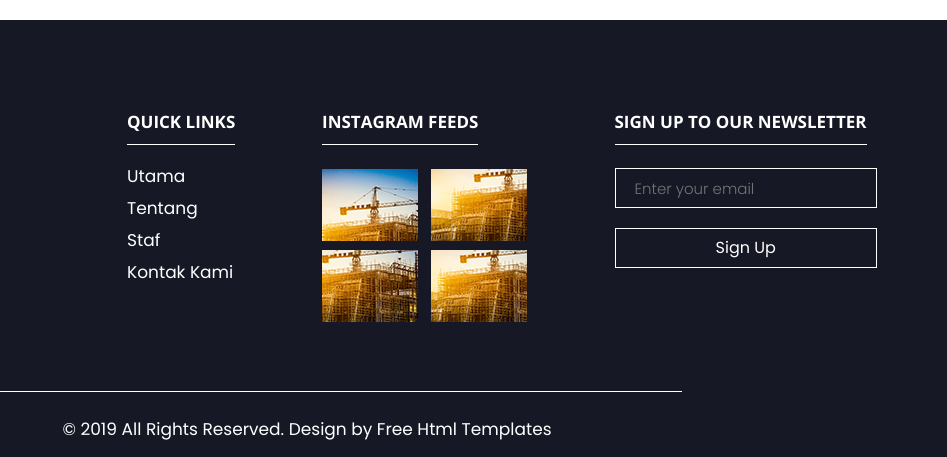
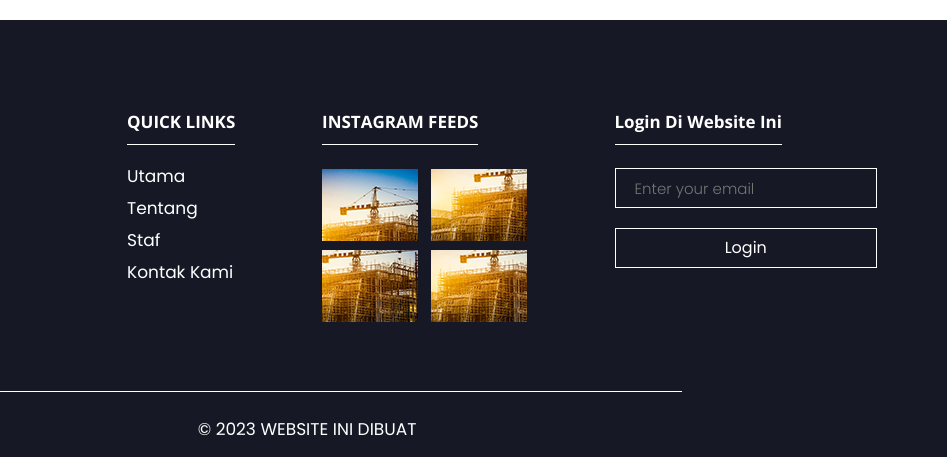
Before and after one commit to Unastic/unastic.co.id, a plain HTML site: page about.html in a window 1280 px wide. Shown: the part 726-1183 px from the top of the page, 333-1280 px from the left. Drawn offline with nearby package versions, Linux system fonts and the light colour scheme; a web font is replaced by a local one.

Commit message:
mengubah text about

```diff
--- a/about.html
+++ b/about.html
@@ -175,10 +175,10 @@
                      </ul>
                   </div>
                   <div class=" col-lg-3 col-md-6 ">
-                     <h3>SIGN UP TO OUR NEWSLETTER </h3>
+                     <h3>Login Di Website Ini</h3>
                      <form class="bottom_form">
                         <input class="enter" placeholder="Enter your email" type="text" name="Enter your email">
-                        <button class="sub_btn">Sign Up</button>
+                        <button class="sub_btn">Login</button>
                      </form>
                   </div>
                </div>
@@ -187,7 +187,7 @@
                <div class="container">
                   <div class="row">
                      <div class="col-md-8 offset-md-2">
-                        <p>© 2019 All Rights Reserved. Design by <a href="https://html.design/"> Free Html Templates</a></p>
+                        <p>© 2023 WEBSITE INI DIBUAT</a></p>
                      </div>
                   </div>
                </div>
```
